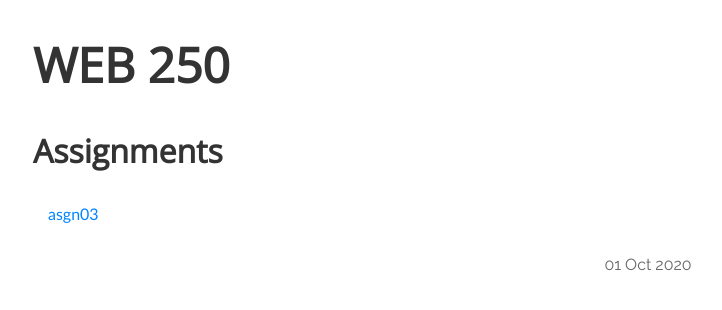
After one commit to ElijahHollar/asgn02-inheritance, a PHP site: page / in a window 1280 px wide. The commit adds this page. Shown: the top 310 px of the page, without its empty margins (17-739 px from the left). Run offline with PHP 8.4, Linux system fonts and the light colour scheme.

Commit message:
Added WEB250 homepage and link(s) to/from asgn03

```diff
--- a/asgn03-static/css/styles.css
+++ b/asgn03-static/css/styles.css
@@ -7,3 +7,7 @@ h1 {
   border-top: 2px solid #999;
   padding-top: 20px;
 }
+
+a {
+  text-decoration: none;
+}
--- a/asgn03-static/index.php
+++ b/asgn03-static/index.php
@@ -42,5 +42,7 @@
     echo "<p>Kiwi count: " . $kiwi::$instance_count . "</p>";
 
 ?>
+
+    <p><a href="../index.php">Return to WEB250 hompage</a></p>
     </body>
 </html>
--- /dev/null
+++ b/css/styles.css
@@ -0,0 +1,80 @@
+@import url('https://fonts.googleapis.com/css?family=Open+Sans|Raleway&display=swap');
+
+/***************** Global Styles *****************/
+
+* {
+  margin: 0;
+}
+
+body {
+  font-family: 'Raleway', sans-serif;
+  margin: 0;
+  padding-left: 50px;
+}
+
+/****************** Header ****************/
+
+header {
+  padding: 2rem 0;
+}
+
+h1 {
+  color: #333;
+  font: bold 3rem 'Open Sans', sans-serif;
+}
+
+/**************** Main *****************/
+
+main {
+  box-shadow: inset 0px 11px 8px -10px #333,
+    inset 0px -11px 8px -10px #333;
+  margin: 0;
+  min-height: 40vh;
+  padding: 2rem;
+}
+
+h2 {
+  color: #333;
+  font: bold 2rem 'Open Sans', sans-serif;
+  margin-bottom: 2rem;
+}
+
+h3 {
+  color: #333;
+  font-family: 'Open Sans', sans-serif;
+  margin: .5rem 0 0 5px;
+}
+
+a {
+  color: #0084ff;
+  text-decoration: none;
+}
+
+p {
+  font-family: "Trebuchet MS", Helvetica, sans-serif;
+  margin: 5px 0 0 15px;
+}
+
+/************************ Forms **************************/
+
+form {
+  border: 2px solid #333;
+  max-width: 350px;
+  margin-left: 25px;
+  min-width: 300px;
+  padding: .5rem;
+  width: 50%;
+}
+
+.form-item {
+  padding: .5rem;
+}
+
+/**************** Footer ****************/
+
+footer {
+  color: #666;
+  padding: 2rem 0;
+  text-align: center;
+  width: 100%;
+}
--- /dev/null
+++ b/index.php
@@ -0,0 +1,22 @@
+<!DOCTYPE html>
+<html lang="en">
+  <head>
+    <title>WEB250-Elijah Hollar</title>
+    <meta charset="UTF-8">
+    <meta name="viewport" content="width=device-width, initial-scale=1">
+    <link href="css/styles.css" rel="stylesheet">
+  </head>
+  <body>
+    <header>
+      <h1>WEB 250</h1>
+    </header>
+
+    <h2>Assignments</h2>
+    <p><a href="asgn03-static">asgn03</a><br></p>
+    <footer>
+      <?php
+        echo date('d M Y');
+      ?>
+    </footer>
+  </body>
+</html>
```
